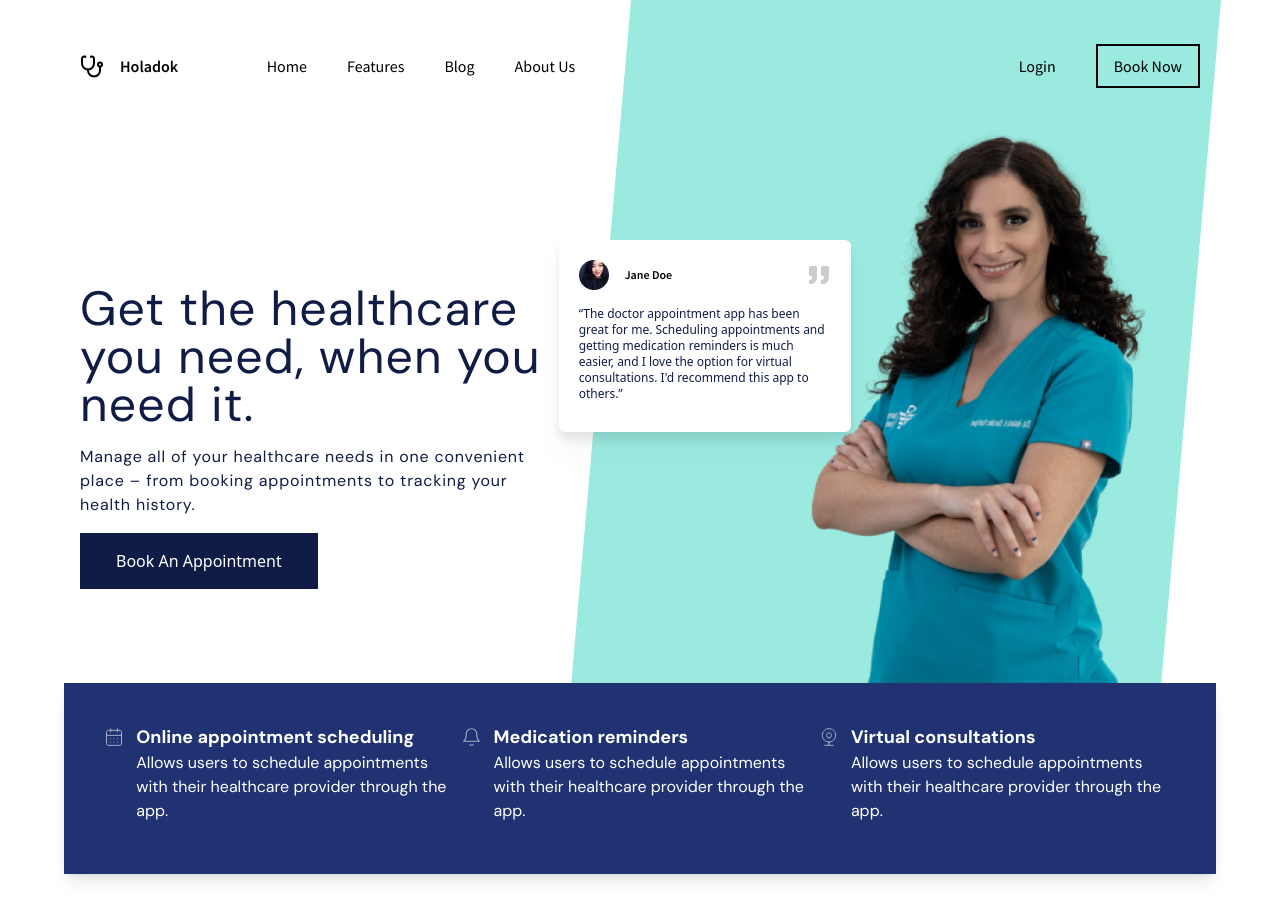
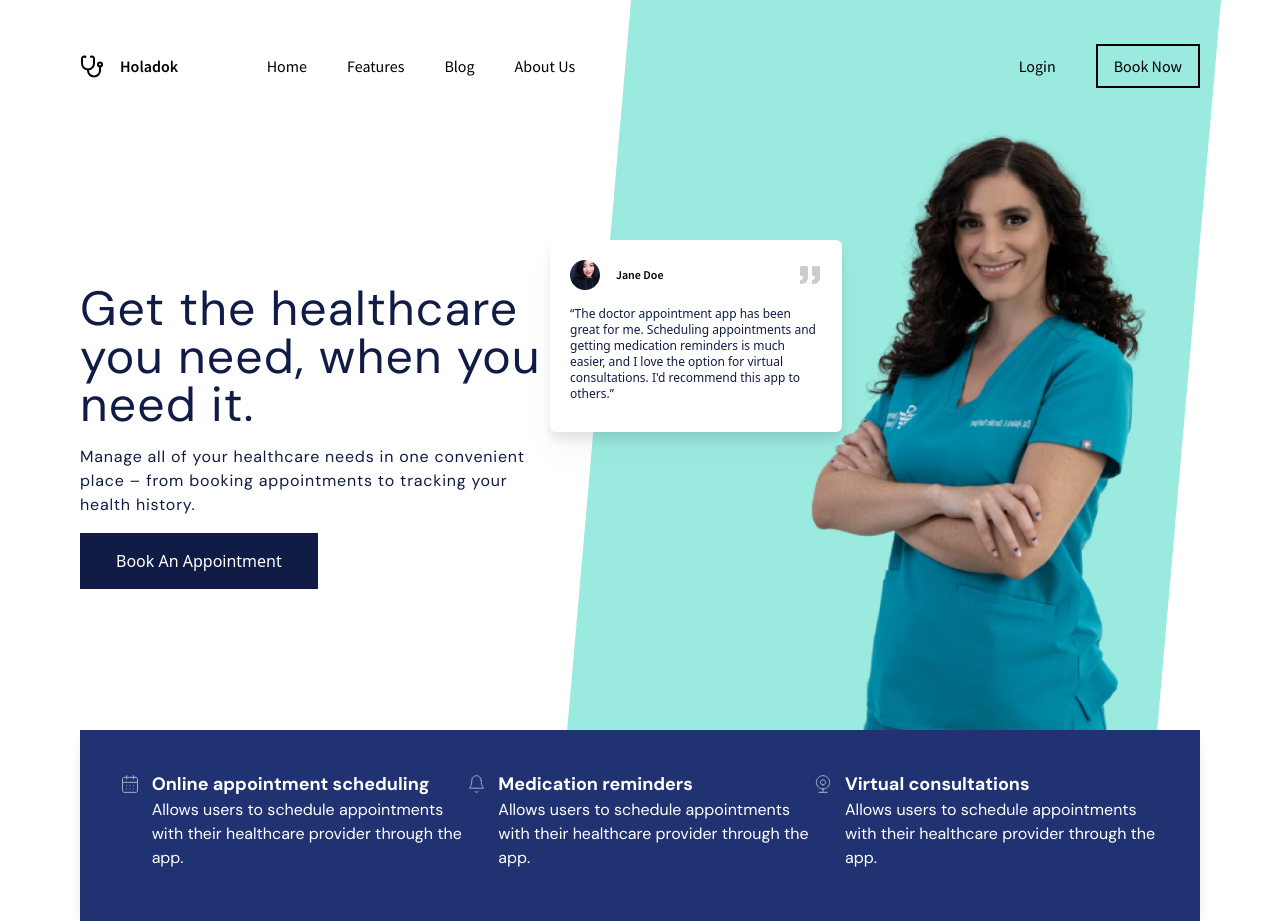
Before and after one commit to andi-faizal94/holadok, a React (Vite) app: page / in a window 1280 px wide. Built offline with nearby package versions, Linux system fonts and the light colour scheme.

Commit message:
change layouting and responsive

```diff
--- a/src/App.jsx
+++ b/src/App.jsx
@@ -1,3 +1,4 @@
+import Features from './components/Features';
 import Hero from './components/Hero';
 import Navbar from './components/Navbar';
 function App() {
@@ -5,6 +6,7 @@ function App() {
     <div>
       <Navbar />
       <Hero />
+      <Features />
     </div>
   );
 }
--- /dev/null
+++ b/src/components/Features.jsx
@@ -0,0 +1,56 @@
+import React from 'react';
+import icon1 from '../assets/icon1.svg';
+import icon2 from '../assets/icon2.svg';
+import icon3 from '../assets/icon3.svg';
+const Features = () => {
+  return (
+    <section className='container mx-auto mt-5 lg:-mt-[184px] '>
+      <div className='flex flex-wrap lg:flex-nowrap p-10 items-start h-full lg:h-[191px] bg-[#203271] text-white shadow-lg z-50'>
+        <div className='flex gap-x-3 items-start'>
+          <div className='pt-1'>
+            <img src={icon1} alt='' />
+          </div>
+          <div>
+            <h6 className='font-dm-sans font-bold text-lg'>
+              Online appointment scheduling
+            </h6>
+            <p className='font-dm-sans font-normal text-base'>
+              Allows users to schedule appointments with their healthcare
+              provider through the app.
+            </p>
+          </div>
+        </div>
+        <div className='flex gap-x-3 items-stretch'>
+          <div className='pt-1'>
+            <img src={icon2} alt='' />
+          </div>
+          <div>
+            <h6 className='font-dm-sans font-bold text-lg'>
+              Medication reminders
+            </h6>
+            <p className='font-dm-sans font-normal text-base'>
+              Allows users to schedule appointments with their healthcare
+              provider through the app.
+            </p>
+          </div>
+        </div>
+        <div className='flex gap-x-3 items-stretch'>
+          <div className='pt-1'>
+            <img src={icon3} alt='' />
+          </div>
+          <div>
+            <h6 className='font-dm-sans font-bold text-lg'>
+              Virtual consultations
+            </h6>
+            <p className='font-dm-sans font-normal text-base'>
+              Allows users to schedule appointments with their healthcare
+              provider through the app.
+            </p>
+          </div>
+        </div>
+      </div>
+    </section>
+  );
+};
+
+export default Features;
--- a/src/components/Hero.jsx
+++ b/src/components/Hero.jsx
@@ -2,16 +2,32 @@ import React from 'react';
 import doctor from '../assets/doctor.png';
 import icons from '../assets/icons.png';
 import nurse from '../assets/nurse.png';
-import icon1 from '../assets/icon1.svg';
-import icon2 from '../assets/icon2.svg';
-import icon3 from '../assets/icon3.svg';
 
 const Hero = () => {
   return (
     <div className='container mx-auto relative mb-10'>
       <span className='bg-[#9BEAE0] absolute -z-10 top-0 right-24 w-[590px] h-[847px] -skew-x-[5deg]'></span>
-      <section className='flex items-center'>
-        <div className='w-5/12'>
+      <div className='hidden lg:block lg:absolute lg:p-5 lg:right-96 lg:left-[550px] lg:top-60 bg-white z-20 lg:w-[292px] lg:h-[192px] rounded-md drop-shadow-xl'>
+        <div className='flex justify-between items-center'>
+          <div className='flex justify-around items-center gap-x-4'>
+            <img src={nurse} alt='' />
+            <h6 className='font-sans-pro text-xs font-semibold'>Jane Doe</h6>
+          </div>
+          <div>
+            <img src={icons} alt='' />
+          </div>
+        </div>
+        <div className='pt-4'>
+          <p className='text-xs text-[#101C45]'>
+            “The doctor appointment app has been great for me. Scheduling
+            appointments and getting medication reminders is much easier, and I
+            love the option for virtual consultations. I'd recommend this app to
+            others.”
+          </p>
+        </div>
+      </div>
+      <section className='flex flex-wrap justify-between items-center '>
+        <div className='w-full lg:w-5/12 pt-52 lg:pt-0'>
           <div>
             <h5 className='font-dm-sans text-[#101C45] text-5xl tracking-wide'>
               Get the healthcare you need, when you need it.
@@ -30,75 +46,12 @@ const Hero = () => {
             </button>
           </div>
         </div>
-        <div className='w-7/12 flex justify-end relative'>
-          <div className='absolute p-5 left-3 top-60 bg-white z-20 w-[292px] h-[192px] rounded-md drop-shadow-xl'>
-            <div className='flex justify-between items-center'>
-              <div className='flex justify-around items-center gap-x-4'>
-                <img src={nurse} alt='' />
-                <h6 className='font-sans-pro text-xs font-semibold'>
-                  Jane Doe
-                </h6>
-              </div>
-              <div>
-                <img src={icons} alt='' />
-              </div>
+        <div className='w-full lg:w-7/12'>
+          <div className='flex justify-center lg:justify-between'>
+            <div></div>
+            <div className='mt-20 lg:pl-24 w-[530px] h-[794px]'>
+              <img src={doctor} alt='' />
             </div>
-            <div className='pt-4'>
-              <p className='text-xs text-[#101C45]'>
-                “The doctor appointment app has been great for me. Scheduling
-                appointments and getting medication reminders is much easier,
-                and I love the option for virtual consultations. I'd recommend
-                this app to others.”
-              </p>
-            </div>
-          </div>
-
-          <div className='pl-24 mt-20 w-[530px] h-[794px]'>
-            <img src={doctor} alt='' />
-          </div>
-        </div>
-      </section>
-      <section className='absolute bottom-0 left-16 right-16 p-10 flex items-start h-[191px] bg-[#203271] text-white shadow-lg'>
-        <div className='flex gap-x-3 items-start'>
-          <div className='pt-1'>
-            <img src={icon1} alt='' />
-          </div>
-          <div>
-            <h6 className='font-dm-sans font-bold text-lg'>
-              Online appointment scheduling
-            </h6>
-            <p className='font-dm-sans font-normal text-base'>
-              Allows users to schedule appointments with their healthcare
-              provider through the app.
-            </p>
-          </div>
-        </div>
-        <div className='flex gap-x-3 items-stretch'>
-          <div className='pt-1'>
-            <img src={icon2} alt='' />
-          </div>
-          <div>
-            <h6 className='font-dm-sans font-bold text-lg'>
-              Medication reminders
-            </h6>
-            <p className='font-dm-sans font-normal text-base'>
-              Allows users to schedule appointments with their healthcare
-              provider through the app.
-            </p>
-          </div>
-        </div>
-        <div className='flex gap-x-3 items-stretch'>
-          <div className='pt-1'>
-            <img src={icon3} alt='' />
-          </div>
-          <div>
-            <h6 className='font-dm-sans font-bold text-lg'>
-              Virtual consultations
-            </h6>
-            <p className='font-dm-sans font-normal text-base'>
-              Allows users to schedule appointments with their healthcare
-              provider through the app.
-            </p>
           </div>
         </div>
       </section>
--- a/src/components/Navbar.jsx
+++ b/src/components/Navbar.jsx
@@ -9,6 +9,7 @@ const Navbar = () => {
     function responsiveNavbar() {
       const viewWidth = window.innerWidth;
       const sm = 640;
+
       if (viewWidth < sm) {
         setIsOpenNavbar(false);
       } else {
@@ -29,7 +30,7 @@ const Navbar = () => {
     <div className='absolute w-full py-11 z-10'>
       <header className='container mx-auto'>
         <nav className='flex flex-wrap justify-between items-center'>
-          <div className='flex items-center text-white md:text-black z-50'>
+          <div className='flex items-center text-black z-50'>
             <img src={logo} alt='holadok' />
             <h1 className='ml-4 font-sans-pro font-black'>Holadok</h1>
           </div>
@@ -45,7 +46,7 @@ const Navbar = () => {
               </button>
             ) : (
               <button>
-                <FaTimes className='transition duration-500 ease-out z-50' />
+                <FaTimes className='transition duration-500 ease-out text-white z-50' />
               </button>
             )}
           </div>
@@ -53,13 +54,13 @@ const Navbar = () => {
             className={`w-full lg:flex lg:justify-between lg:w-10/12 lg:items-center z-20 lg:z-30
             ${
               isOpenNavbar
-                ? 'flex flex-col items-center justify-center h-screen w-full inset-0 fixed text-white'
+                ? 'flex flex-col items-center justify-center h-screen w-full inset-0 fixed bg-black text-white'
                 : 'hidden'
             }
 
             `}
           >
-            <ul className='flex flex-col gap-y-4 justify-between items-center  lg:flex-row lg:items-center lg:justify-between lg:gap-x-10 lg:gap-y-0'>
+            <ul className='flex flex-col gap-y-4 mb-4 lg:mb-0 justify-between items-center  lg:flex-row lg:items-center lg:justify-between lg:gap-x-10'>
               <li>
                 <a className='font-sans-pro' href='#home'>
                   Home
```
